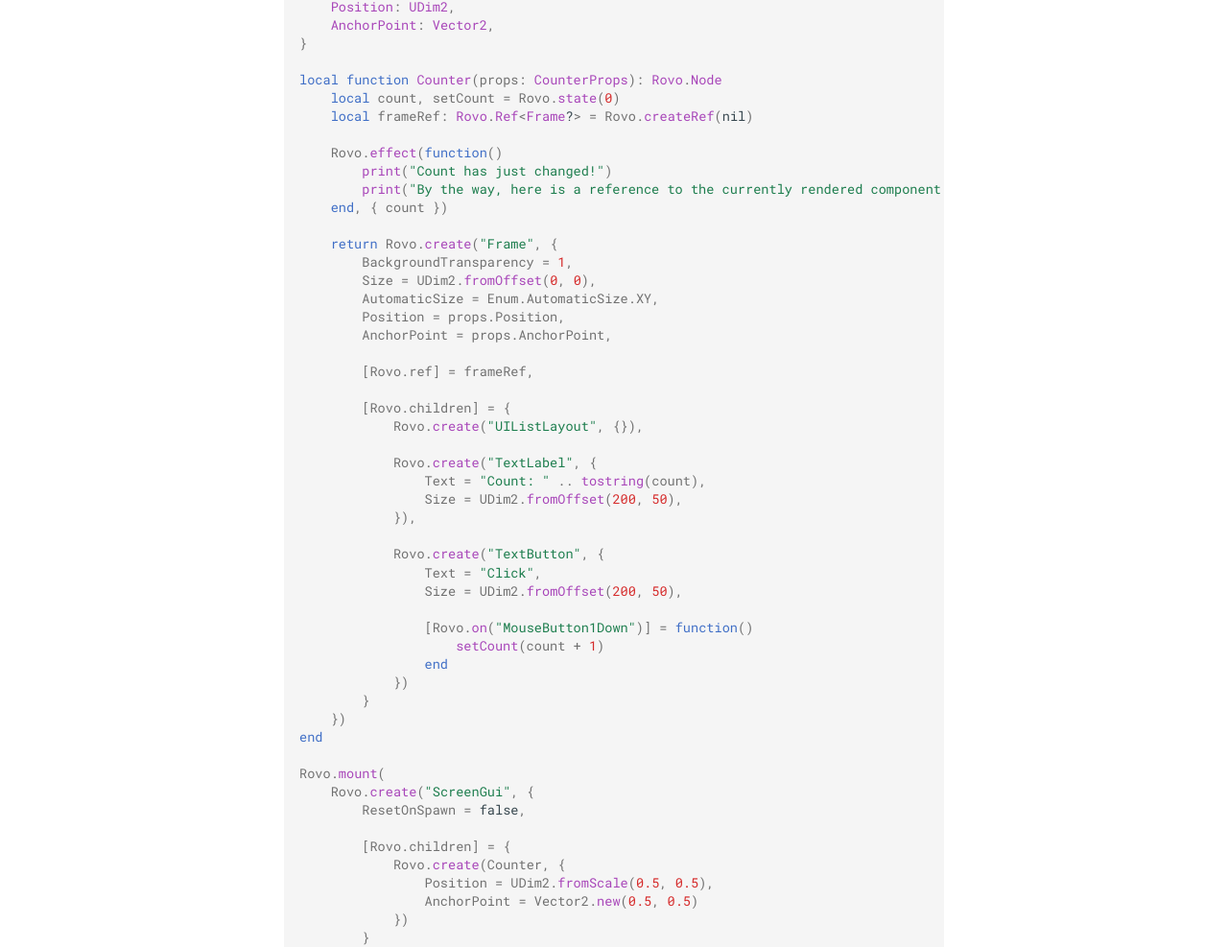
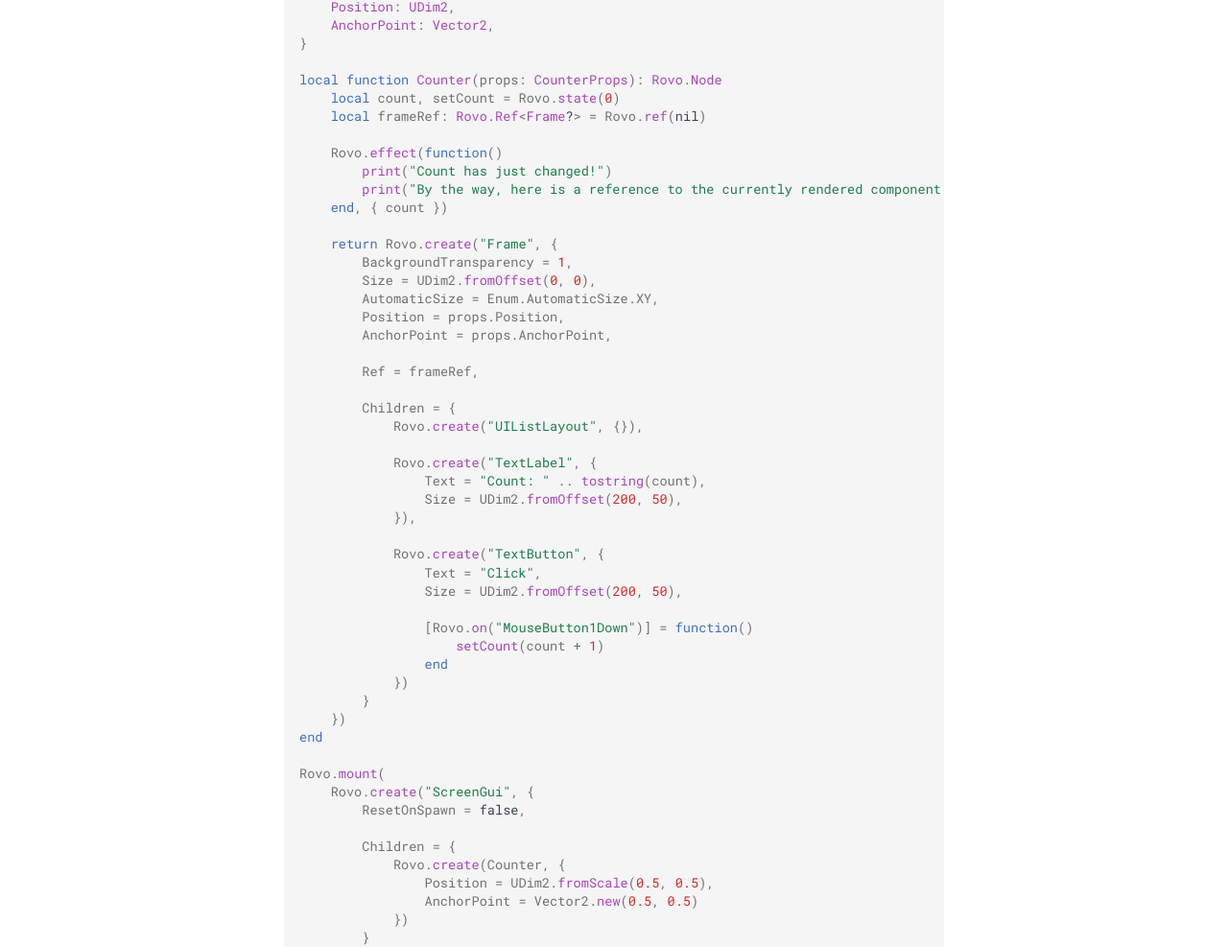
Before and after one commit to wireofparadise/rovo, an MkDocs documentation site: the page built from docs/tutorials/getting-started.md, in a window 1280 px wide and 1400 px high, scrolled down 959 px. Shown: the part 258-1245 px from the top of the window at 96% size. Built offline with MkDocs 1.6.1 and Material for MkDocs 9.7.7, drawn with Linux system fonts in a browser that asks for light colours; comment, search, counter and statistics services are not loaded; the version menu is left out; some of the changed text lies outside the part shown.

Commit message:
docs: update getting-started page

```diff
--- a/docs/tutorials/getting-started.md
+++ b/docs/tutorials/getting-started.md
@@ -13,7 +13,7 @@
         Rovo.create("ScreenGui", {
             ResetOnSpawn = false,
 
-            [Rovo.children] = {
+            Children = {
                 Rovo.create("TextLabel", {
                     Text = "Hello, world!",
                     Size = UDim2.fromOffset(200, 50)
@@ -35,7 +35,7 @@
         Rovo.create("ScreenGui", {
             ResetOnSpawn: false,
 
-            [Rovo.children]: [
+            Children: [
                 Rovo.create("TextLabel", {
                     Text: "Hello, world!",
                     Size: UDim2.fromOffset(200, 50)
@@ -97,7 +97,7 @@
 
     local function Counter(props: CounterProps): Rovo.Node
         local count, setCount = Rovo.state(0)
-        local frameRef: Rovo.Ref<Frame?> = Rovo.createRef(nil)
+        local frameRef: Rovo.Ref<Frame?> = Rovo.ref(nil)
 
         Rovo.effect(function()
             print("Count has just changed!")
@@ -111,9 +111,9 @@
             Position = props.Position,
             AnchorPoint = props.AnchorPoint,
 
-            [Rovo.ref] = frameRef,
+            Ref = frameRef,
 
-            [Rovo.children] = {
+            Children = {
                 Rovo.create("UIListLayout", {}),
 
                 Rovo.create("TextLabel", {
@@ -137,7 +137,7 @@
         Rovo.create("ScreenGui", {
             ResetOnSpawn = false,
 
-            [Rovo.children] = {
+            Children = {
                 Rovo.create(Counter, {
                     Position = UDim2.fromScale(0.5, 0.5),
                     AnchorPoint = Vector2.new(0.5, 0.5)
@@ -161,11 +161,11 @@
 
     function Counter(props: CounterProps): Node {
         const [count, setCount] = Rovo.state(0);
-        const frameRef = Rovo.createRef<Frame | undefined>(undefined);
+        const frameRef = Rovo.ref<Frame | undefined>(undefined);
 
         Rovo.effect(() => {
-            print("Count has just changed!")
-            print("By the way, here is a reference to the currently rendered component instance!", frameRef.current)
+            print("Count has just changed!");
+            print("By the way, here is a reference to the currently rendered component instance!", frameRef.current);
         }, [count]);
 
         return Rovo.create("Frame", {
@@ -174,10 +174,9 @@
             AutomaticSize: Enum.AutomaticSize.XY,
             Position: props.Position,
             AnchorPoint: props.AnchorPoint,
+            Ref: frameRef,
 
-            [Rovo.ref]: frameRef,
-
-            [Rovo.children]: [
+            Children: [
                 Rovo.create("UIListLayout", {}),
 
                 Rovo.create("TextLabel", {
@@ -201,7 +200,7 @@
         Rovo.create("ScreenGui", {
             ResetOnSpawn: false,
 
-            [Rovo.children]: [
+            Children: [
                 Rovo.create(Counter, {
                     Position: UDim2.fromScale(0.5, 0.5),
                     AnchorPoint: new Vector2(0.5, 0.5)
```
